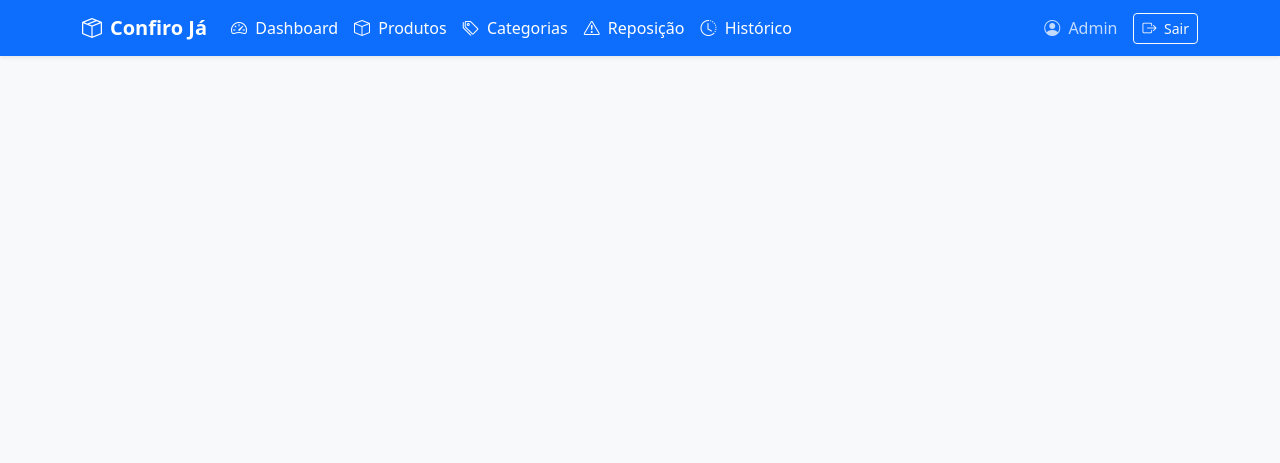
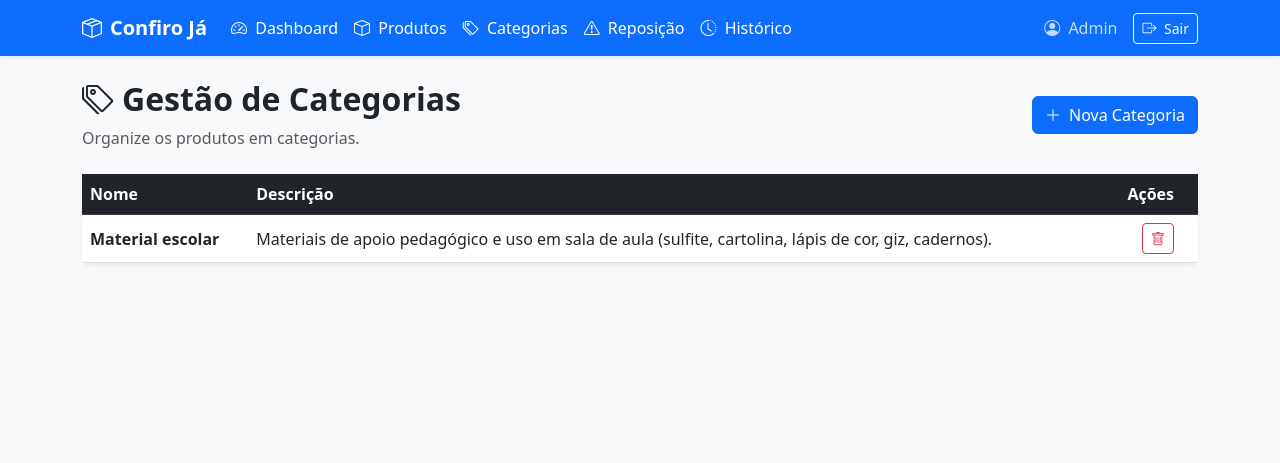
Before and after one commit to Hagane-no/Projeto-integrador-II, a Django app: page /categorias/ in a window 1280 px wide. Shown: the top 463 px of the page. Run offline with Django 5.2, Linux system fonts and the light colour scheme; a user stored in the database is signed in; data comes from the database, SQL or seed files in the repository.

Commit message:
Update categorias.html

```diff
--- a/templates/categorias.html
+++ b/templates/categorias.html
@@ -1,50 +1,16 @@
 {% extends 'base.html' %}
 
-<!DOCTYPE html>
-<html lang="pt-br">
-<head>
-    <meta charset="UTF-8">
-    <meta name="viewport" content="width=device-width, initial-scale=1.0">
-    <title>Confiro Já - Categorias</title>
-    <link href="https://cdn.jsdelivr.net/npm/bootstrap@5.3.0/dist/css/bootstrap.min.css" rel="stylesheet">
-    <link rel="stylesheet" href="https://cdn.jsdelivr.net/npm/bootstrap-icons@1.11.0/font/bootstrap-icons.css">
-</head>
-<body class="bg-light">
+{% block title %}Confiro Já - Categorias{% endblock %}
 
-    <!-- Barra de Navegação -->
-    <nav class="navbar navbar-expand-lg navbar-dark bg-primary mb-4 shadow-sm">
-        <div class="container">
-            <a class="navbar-brand fw-bold" href="{% url 'dashboard' %}"><i class="bi bi-box-seam me-2"></i>Confiro Já</a>
-            <div class="navbar-nav ms-auto align-items-center">
-                <a class="nav-link text-white me-3" href="{% url 'dashboard' %}"><i class="bi bi-speedometer2 me-1"></i> Dashboard</a>
-                <a class="nav-link text-white me-3" href="{% url 'gerenciar_produtos' %}"><i class="bi bi-box me-1"></i> Produtos</a>
-                <a class="nav-link text-white me-3 active fw-bold" href="{% url 'gerenciar_categorias' %}"><i class="bi bi-tags me-1"></i> Categorias</a>
-                <a class="nav-link text-white me-3" href="{% url 'reposicao' %}"><i class="bi bi-exclamation-triangle me-1"></i> Reposição</a>
-                <a class="nav-link text-white me-3" href="{% url 'historico' %}"><i class="bi bi-clock-history me-1"></i> Histórico</a>
-                <span class="text-white me-3 small opacity-75"><i class="bi bi-person-circle me-1"></i>{{ user.username }}</span>
-                <a class="btn btn-outline-light btn-sm" href="{% url 'logout' %}"><i class="bi bi-box-arrow-right me-1"></i>Sair</a>
-            </div>
-        </div>
-    </nav>
-
-    <div class="container mb-5">
-        {% if messages %}
-            {% for message in messages %}
-                <div class="alert alert-{{ message.tags }} alert-dismissible fade show" role="alert">
-                    {{ message }}
-                    <button type="button" class="btn-close" data-bs-dismiss="alert" aria-label="Close"></button>
-                </div>
-            {% endfor %}
-        {% endif %}
-
+{% block content %}
 <div class="d-flex justify-content-between align-items-center mb-4">
     <div>
-                <h2 class="fw-bold text-dark"><i class="bi bi-tags text-primary me-2"></i>Gestão de Categorias</h2>
-                <p class="text-muted">Organize os produtos em categorias.</p>
+        <h2 class="fw-bold"><i class="bi bi-tags me-2"></i>Gestão de Categorias</h2>
+        <p class="text-muted mb-0">Organize os produtos em categorias.</p>
     </div>
-            <button class="btn btn-primary fw-bold" data-bs-toggle="modal" data-bs-target="#modalNovaCategoria">
+    <a href="{% url 'criar_categoria' %}" class="btn btn-primary">
         <i class="bi bi-plus-lg me-1"></i> Nova Categoria
-            </button>
+    </a>
 </div>
 
 <div class="card shadow-sm border-0">
@@ -55,21 +21,25 @@
                     <tr>
                         <th>Nome</th>
                         <th>Descrição</th>
-                                <th>Ações</th>
+                        <th class="text-end pe-4">Ações</th>
                     </tr>
                 </thead>
                 <tbody>
-                            {% for c in categorias %}
+                    {% for categoria in categorias %}
                         <tr>
-                                <td class="fw-bold">{{ c.nome }}</td>
-                                <td>{{ c.descricao|default:"-" }}</td>
-                                <td>
-                                    <a href="{% url 'deletar_categoria' c.pk %}" class="btn btn-sm btn-outline-danger"><i class="bi bi-trash"></i></a>
+                            <td class="fw-bold">{{ categoria.nome }}</td>
+                            <td>{{ categoria.descricao|default:"-" }}</td>
+                            <td class="text-end pe-4">
+                                <a href="{% url 'deletar_categoria' categoria.id %}" class="btn btn-outline-danger btn-sm" onclick="return confirm('Tem certeza que deseja excluir esta categoria?');">
+                                    <i class="bi bi-trash"></i>
+                                </a>
                             </td>
                         </tr>
                     {% empty %}
                         <tr>
-                                <td colspan="3" class="text-center text-muted py-4">Nenhuma categoria cadastrada.</td>
+                            <td colspan="3" class="text-center py-4 text-muted">
+                                Nenhuma categoria cadastrada.
+                            </td>
                         </tr>
                     {% endfor %}
                 </tbody>
@@ -77,30 +47,4 @@
         </div>
     </div>
 </div>
-    </div>
-
-    <!-- Modal Nova Categoria -->
-    <div class="modal fade" id="modalNovaCategoria" tabindex="-1" aria-hidden="true">
-        <div class="modal-dialog">
-            <div class="modal-content">
-                <div class="modal-header bg-primary text-white">
-                    <h5 class="modal-title fw-bold"><i class="bi bi-tags me-2"></i>Cadastrar Nova Categoria</h5>
-                    <button type="button" class="btn-close btn-close-white" data-bs-dismiss="modal"></button>
-                </div>
-                <form method="POST">
-                    {% csrf_token %}
-                    <div class="modal-body">
-                        {{ form.as_p }}
-                    </div>
-                    <div class="modal-footer">
-                        <button type="button" class="btn btn-secondary" data-bs-dismiss="modal">Cancelar</button>
-                        <button type="submit" class="btn btn-primary fw-bold">Cadastrar</button>
-                    </div>
-                </form>
-            </div>
-        </div>
-    </div>
-
-    <script src="https://cdn.jsdelivr.net/npm/bootstrap@5.3.0/dist/js/bootstrap.bundle.min.js"></script>
-</body>
-</html>
+{% endblock %}
```
Lines whose indentation alone changed are shown as unchanged.
